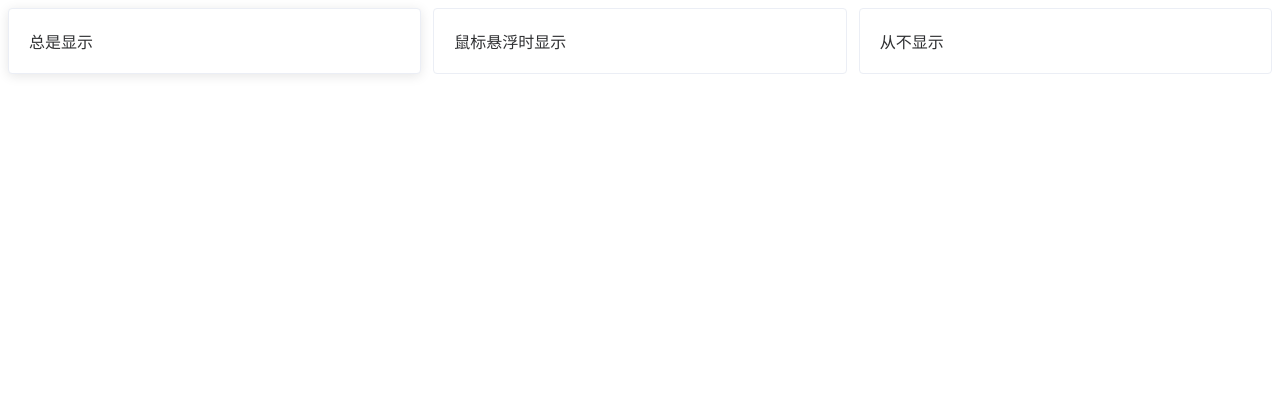
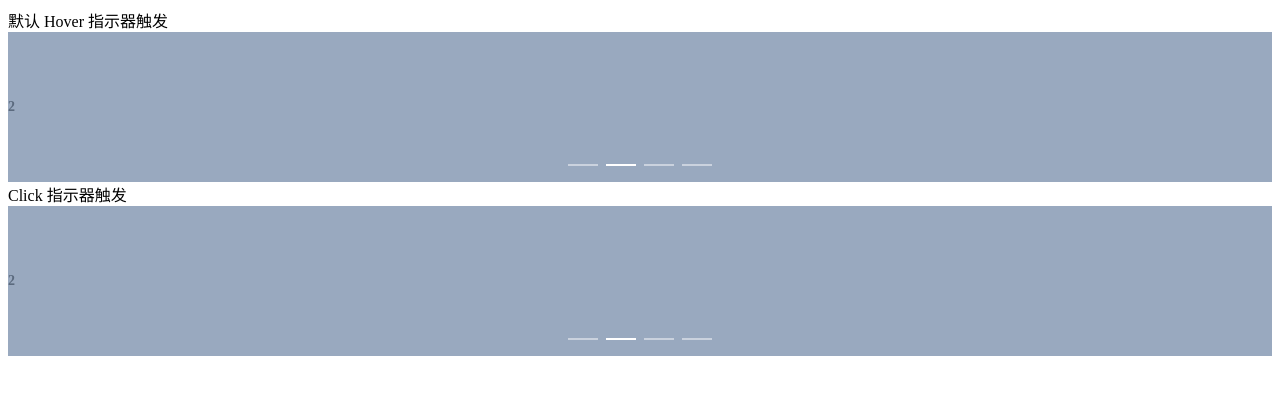
Before and after one commit to kingyeahwei/element_learning, a Vue app: page / in a window 1280 px wide. Shown: the top 394 px of the page. Built offline with nearby package versions, Linux system fonts and the light colour scheme.

Commit message:
carousel 基础用法

```diff
--- a/src/App.vue
+++ b/src/App.vue
@@ -1,16 +1,21 @@
 <template>
   <div id="app">
-    <el-row :gutter="12">
-      <el-col :span="8">
-        <el-card shadow="always">总是显示</el-card>
-      </el-col>
-      <el-col :span="8">
-        <el-card shadow="hover">鼠标悬浮时显示</el-card>
-      </el-col>
-      <el-col :span="8">
-        <el-card shadow="never">从不显示</el-card>
-      </el-col>
-    </el-row>
+    <div class="block">
+      <span class="demonstration">默认 Hover 指示器触发</span>
+      <el-carousel height="150px">
+        <el-carousel-item v-for="item in 4" :key="item">
+          <h3 class="small">{{ item }}</h3>
+        </el-carousel-item>
+      </el-carousel>
+    </div>
+    <div class="block">
+      <span class="demonstration">Click 指示器触发</span>
+      <el-carousel trigger="click" height="150px">
+        <el-carousel-item v-for="item in 4" :key="item">
+          <h3 class="small">{{ item }}</h3>
+        </el-carousel-item>
+      </el-carousel>
+    </div>
   </div>
 </template>
 
@@ -18,12 +23,26 @@
   export default {
     name: "app",
     data() {
-      return {
-      }
+      return {}
     },
     methods: {}
   }
 </script>
 
 <style lang="less">
+  .el-carousel__item h3 {
+    color: #475669;
+    font-size: 14px;
+    opacity: 0.75;
+    line-height: 150px;
+    margin: 0;
+  }
+
+  .el-carousel__item:nth-child(2n) {
+    background-color: #99a9bf;
+  }
+
+  .el-carousel__item:nth-child(2n+1) {
+    background-color: #d3dce6;
+  }
 </style>
```
